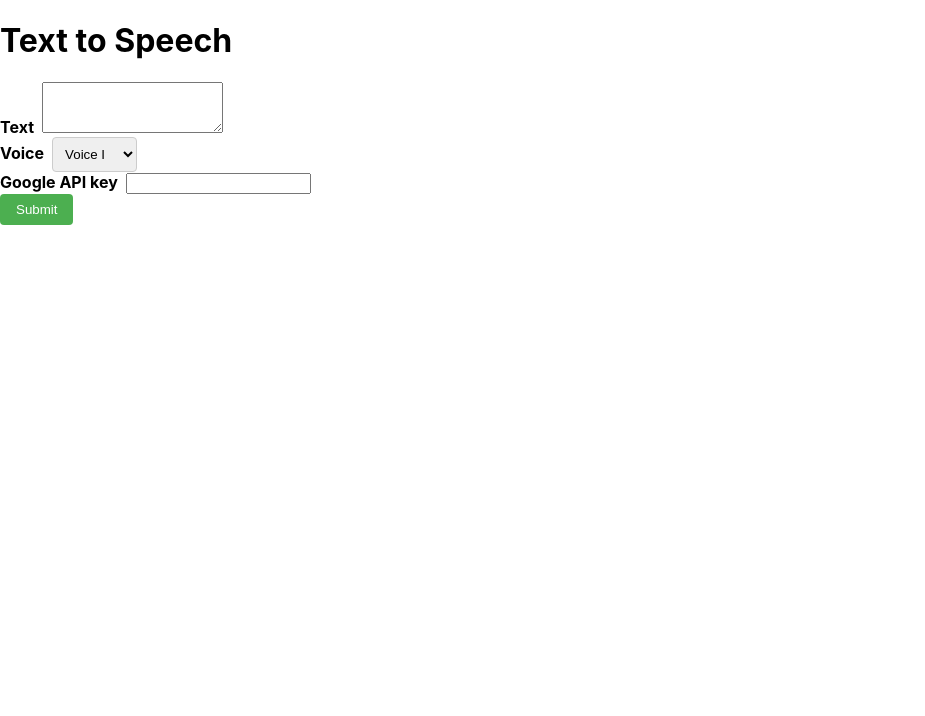
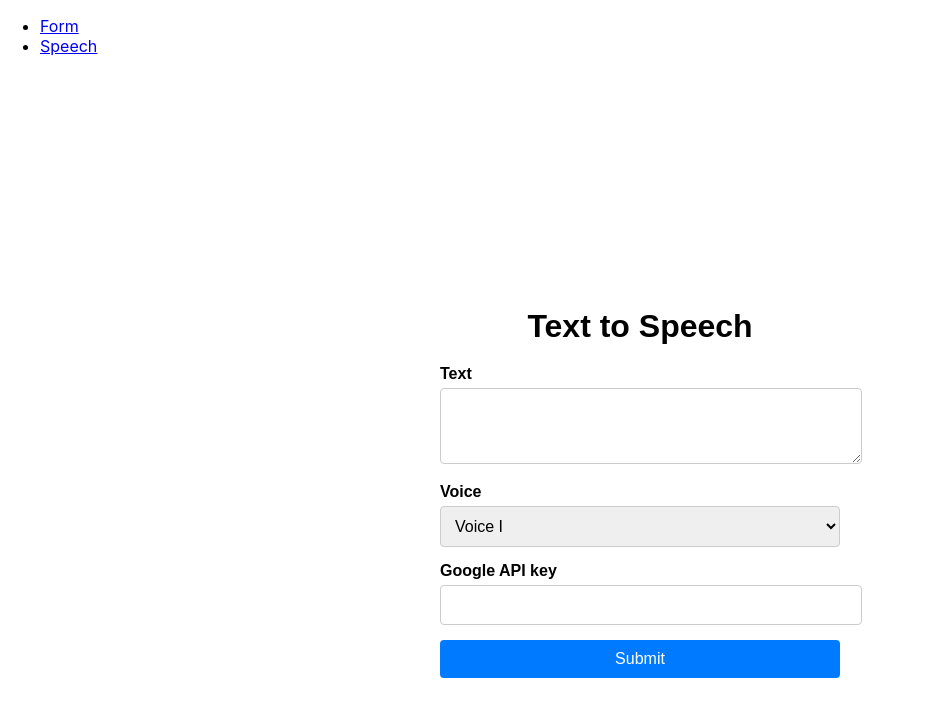
Before and after one commit to amalik27/NJTransitSignapse, a React (Create React App) app in the folder njt-signapse/: page /speech in a window 1280 px wide. Shown: the top 716 px of the page, without its empty margins (0-925 px from the left). Built offline with nearby package versions, Linux system fonts and the light colour scheme.

Commit message:
Added speech css file

```diff
--- a/njt-signapse/src/components/header.jsx
+++ b/njt-signapse/src/components/header.jsx
@@ -1,14 +1,30 @@
-import React, { Component } from "react";
-import Form from "./form";
-import Speech from "./speech";
+import React, { Component } from 'react';
+import { BrowserRouter as Router, Routes, Route, Link } from 'react-router-dom';
+import Form from './form';
+import TextToSpeech from './speech';
 
 export class Header extends Component {
   render() {
     return (
-      <div className="header">
-        {/* <Form /> */}
-        <Speech/>
-      </div>
+      <Router>
+        <div className="header">
+          <nav>
+            <ul>
+              <li>
+                <Link to="/form">Form</Link>
+              </li>
+              <li>
+                <Link to="/speech">Speech</Link>
+              </li>
+            </ul>
+          </nav>
+
+          <Routes>
+            <Route path="/form" element={<Form />} />
+            <Route path="/speech" element={<TextToSpeech />} />
+          </Routes>
+        </div>
+      </Router>
     );
   }
 }
--- /dev/null
+++ b/njt-signapse/src/components/speech.css
@@ -0,0 +1,67 @@
+.container {
+    display: flex;
+    flex-direction: column;
+    align-items: center;
+    justify-content: center;
+    min-height: 100vh;
+    font-family: Arial, sans-serif;
+    padding: 20px;
+  }
+
+  h1 {
+    margin-bottom: 20px;
+    text-align: center;
+  }
+
+  form {
+    width: 100%;
+    max-width: 400px;
+    margin-bottom: 20px;
+  }
+
+  .form-group {
+    margin-bottom: 15px;
+  }
+
+  label {
+    display: block;
+    font-weight: bold;
+    margin-bottom: 5px;
+  }
+
+  textarea,
+  select,
+  input[type="text"] {
+    width: 100%;
+    padding: 10px;
+    font-size: 16px;
+    border: 1px solid #ccc;
+    border-radius: 4px;
+  }
+
+  button {
+    display: block;
+    width: 100%;
+    padding: 10px;
+    font-size: 16px;
+    border: none;
+    border-radius: 4px;
+    background-color: #007bff;
+    color: #fff;
+    cursor: pointer;
+  }
+
+  button:disabled {
+    background-color: #ccc;
+    cursor: not-allowed;
+  }
+
+  audio {
+    width: 100%;
+    margin-top: 20px;
+  }
+
+  .error {
+    color: red;
+    margin-top: 10px;
+  }
--- a/njt-signapse/src/components/speech.jsx
+++ b/njt-signapse/src/components/speech.jsx
@@ -1,4 +1,5 @@
 import React, { useState, useRef } from "react";
+import "./speech.css";
 
 function TextToSpeech() {
   const [text, setText] = useState("");
@@ -20,7 +21,7 @@ function TextToSpeech() {
 
     try {
       const response = await fetch(
-        `https://texttospeech.googleapis.com/v1beta1/text:synthesize?key=${apiKey}`,
+        `https://texttospeech.googleapis.com/v1beta1/text:synthesize?key=${process.env.REACT_APP_API_KEYpiKey}`,
         {
           method: "POST",
           headers: {
```
